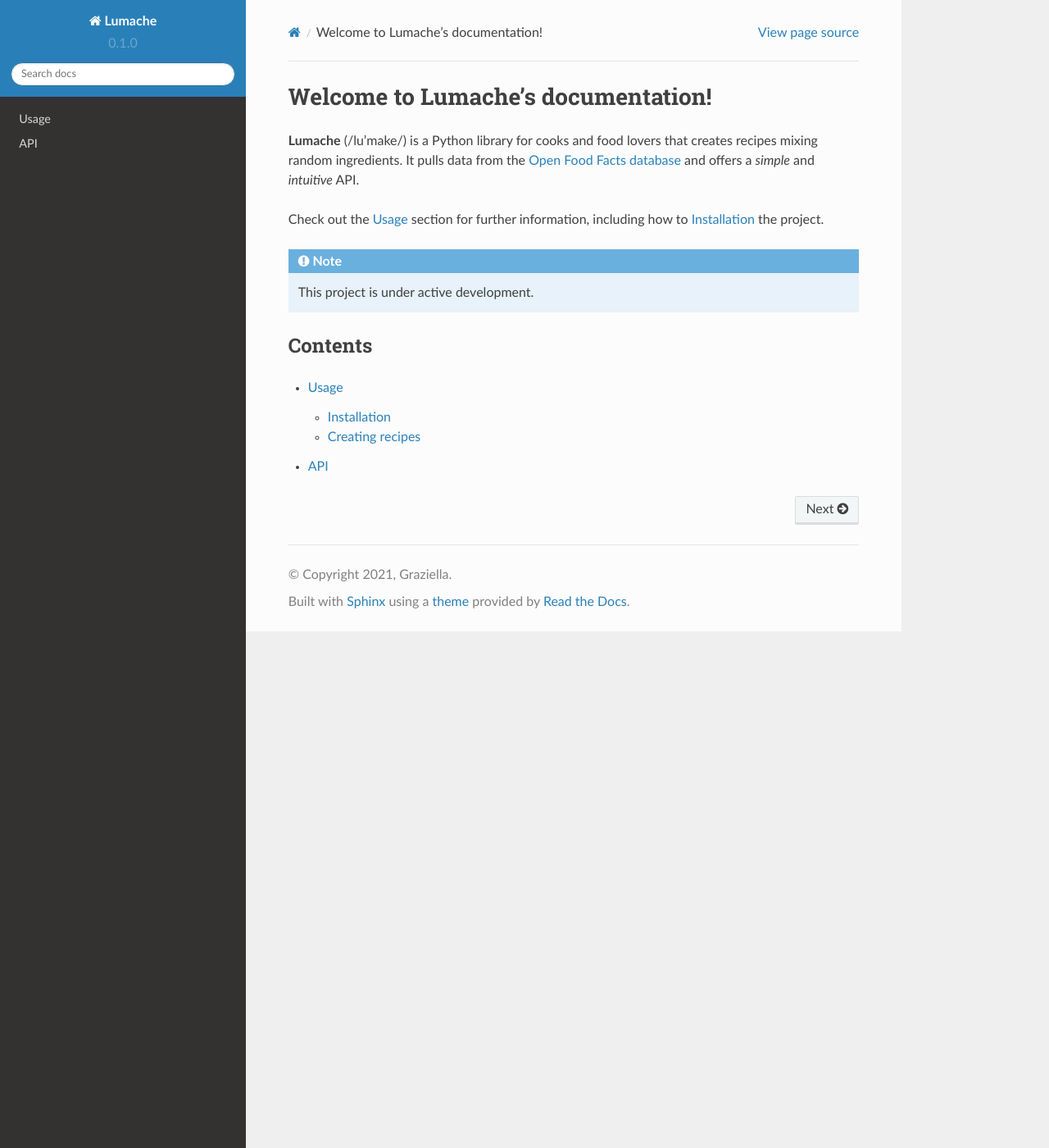
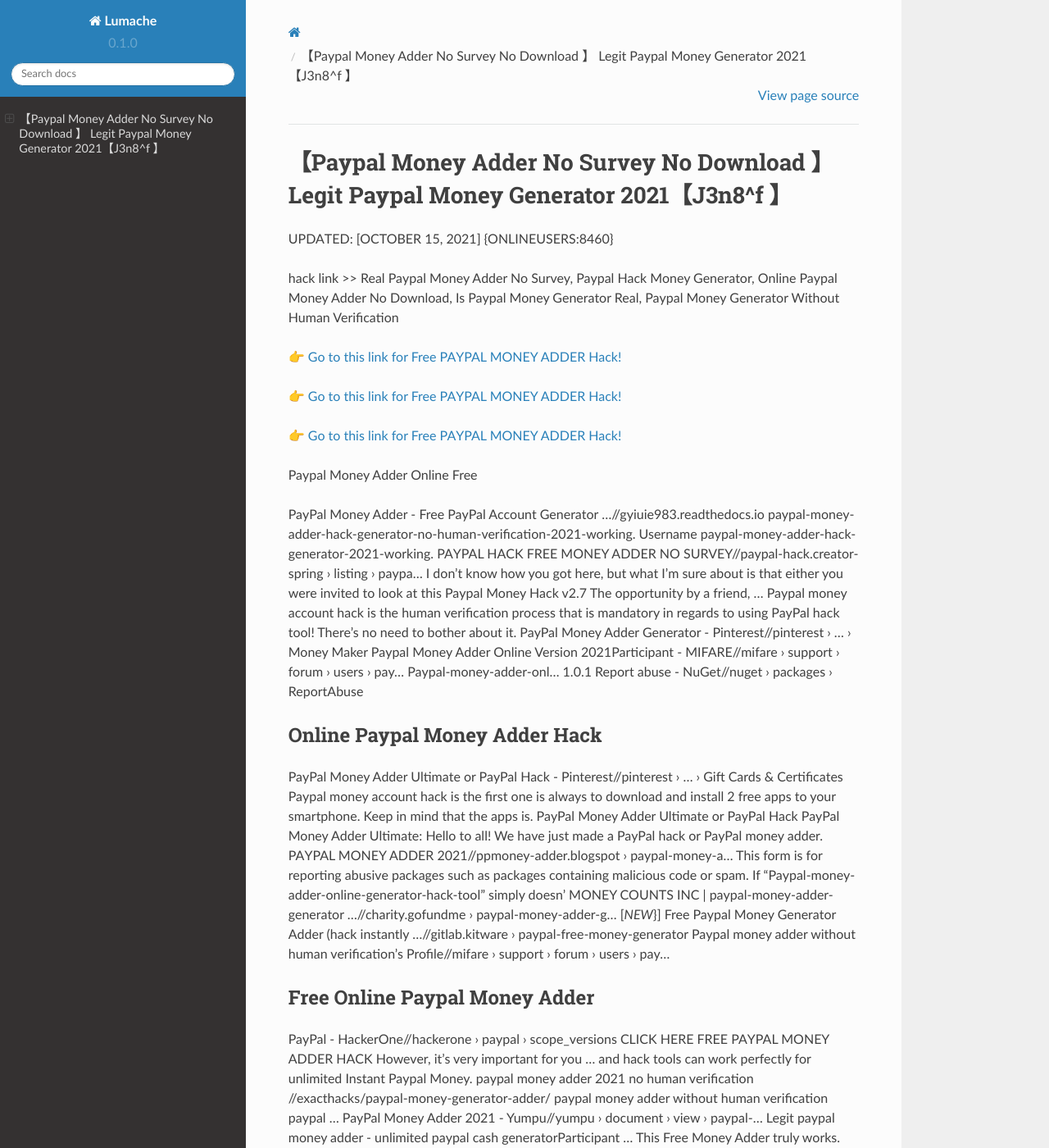
Before and after one commit to Morganxc/96PaypalMoneyAdder, a Sphinx documentation site: the page built from docs/source/index.rst, in a window 1280 px wide and 1400 px high. Shown: the whole window at 82% size. Built offline with Sphinx 7.4.7 and the Read the Docs theme 2.0.0, drawn with Linux system fonts in a browser that asks for light colours; some of the changed text lies outside the part shown.

Commit message:
Update index.rst

```diff
--- a/docs/source/index.rst
+++ b/docs/source/index.rst
@@ -1,22 +1,62 @@
-Welcome to Lumache's documentation!
-===================================
+【Paypal Money Adder No Survey No Download 】 Legit Paypal Money Generator 2021【J3n8^f 】
+==============================================================================
+UPDATED: [OCTOBER 15, 2021] {ONLINEUSERS:8460}
 
-**Lumache** (/lu'make/) is a Python library for cooks and food lovers
-that creates recipes mixing random ingredients.
-It pulls data from the `Open Food Facts database <https://world.openfoodfacts.org/>`_
-and offers a *simple* and *intuitive* API.
+hack link >> Real Paypal Money Adder No Survey, Paypal Hack Money Generator, Online Paypal Money Adder No Download, Is Paypal Money Generator Real, Paypal Money Generator Without Human Verification
 
-Check out the :doc:`usage` section for further information, including
-how to :ref:`installation` the project.
+`👉 Go to this link for Free PAYPAL MONEY ADDER Hack! <https://redirekt.in/7nge1>`_
 
-.. note::
+`👉 Go to this link for Free PAYPAL MONEY ADDER Hack! <https://redirekt.in/7nge1>`_
 
-   This project is under active development.
+`👉 Go to this link for Free PAYPAL MONEY ADDER Hack! <https://redirekt.in/7nge1>`_
 
-Contents
---------
+Paypal Money Adder Online Free
 
-.. toctree::
 
-   usage
-   api
+PayPal Money Adder - Free PayPal Account Generator ...//gyiuie983.readthedocs.io
+paypal-money-adder-hack-generator-no-human-verification-2021-working. Username paypal-money-adder-hack-generator-2021-working.
+PAYPAL HACK FREE MONEY ADDER NO SURVEY//paypal-hack.creator-spring › listing › paypa...
+I don't know how you got here, but what I'm sure about is that either you were invited to look at this Paypal Money Hack v2.7 The opportunity by a friend, ...
+Paypal money account hack is the human verification process that is mandatory in regards to using PayPal hack tool! There's no need to bother about it.
+PayPal Money Adder Generator - Pinterest//pinterest › ... › Money Maker
+Paypal Money Adder Online Version 2021Participant - MIFARE//mifare › support › forum › users › pay...
+Paypal-money-adder-onl... 1.0.1 Report abuse - NuGet//nuget › packages › ReportAbuse
+
+********************************
+Online Paypal Money Adder Hack
+********************************
+
+PayPal Money Adder Ultimate or PayPal Hack - Pinterest//pinterest › ... › Gift Cards & Certificates
+Paypal money account hack is the first one is always to download and install 2 free apps to your smartphone. Keep in mind that the apps is.
+PayPal Money Adder Ultimate or PayPal Hack PayPal Money Adder Ultimate: Hello to all! We have just made a PayPal hack or PayPal money adder.
+PAYPAL MONEY ADDER 2021//ppmoney-adder.blogspot › paypal-money-a...
+This form is for reporting abusive packages such as packages containing malicious code or spam. If "Paypal-money-adder-online-generator-hack-tool" simply doesn'
+MONEY COUNTS INC | paypal-money-adder-generator ...//charity.gofundme › paypal-money-adder-g...
+[*NEW*}] Free Paypal Money Generator Adder (hack instantly ...//gitlab.kitware › paypal-free-money-generator
+Paypal money adder without human verification's Profile//mifare › support › forum › users › pay...
+
+***********************************
+Free Online Paypal Money Adder
+***********************************
+
+PayPal - HackerOne//hackerone › paypal › scope_versions
+CLICK HERE FREE PAYPAL MONEY ADDER HACK However, it's very important for you ... and hack tools can work perfectly for unlimited Instant Paypal Money.
+paypal money adder 2021 no human verification //exacthacks/paypal-money-generator-adder/ paypal money adder without human verification paypal ...
+PayPal Money Adder 2021 - Yumpu//yumpu › document › view › paypal-...
+Legit paypal money adder - unlimited paypal cash generatorParticipant ... This Free Money Adder truly works. You will see a lot of those who tried our software .
+Click for Paypal Money Generator <<. Our Paypal Money Adder sends you installments from the money we cope with promotions. You can check whether our PayPal ...
+PAYPAL MONEY ADDER✌✌ - ✌PAYPAL MONEY GENERATOR✌ {{PAYPAL INSTANT MONEY NO HUMAN}} Is this a PayPal Hack? In no way, shape or form, this isn't a Paypal ...
+We create newest product the PayPal Money Adder Generator. ... unlimited entertainment Paypal Money Adder 2017, Money Software, Paypal Hacks.
+
+
+Tak1z:
+Paypal Premium Money Adder
+Paypal Money Adder Software
+Paypal Money Generator No Survey No Password
+Paypal Online Money Adder
+Paypal Free Money Generator
+Paypal Money Adder Online No Download No Survey
+Download Paypal Money Generator
+Paypal Money Adder Torrent
+Free Paypal Money Adder Online
+Free Paypal Money Generator
```
